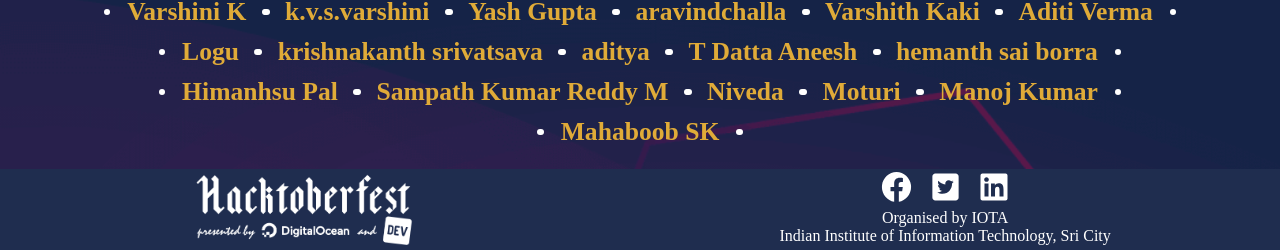
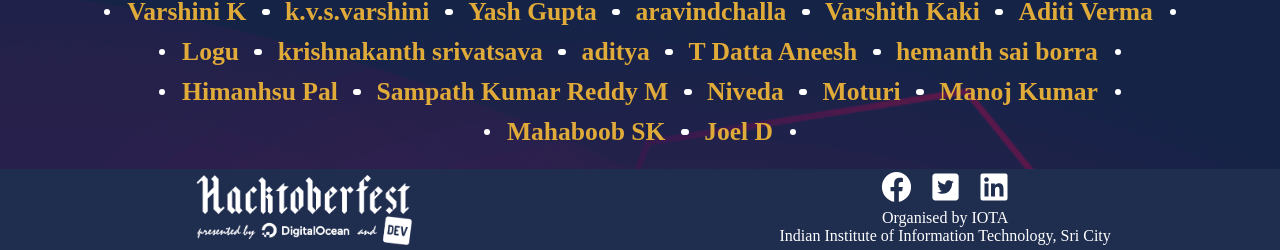
Before and after one commit to Project-Club-IIITS/hacktoberfest2019-participants, a Jekyll site: the page index.html, which Jekyll copies as it is, in a window 1280 px wide. Shown: the part 1341-1591 px from the top of the page. Built offline with Jekyll 4.4.1, drawn with Linux system fonts in a browser that asks for light colours; some web fonts are replaced.

Commit message:
adding joel d

```diff
--- a/index.html
+++ b/index.html
@@ -204,6 +204,7 @@
             <li><a href="https://github.com/shashank4602ashank">Moturi</a></li>
             <li><a href="https://github.com/manojsai2002">Manoj Kumar</a></li>
             <li><a href="https://github.com/bannu6301418535">Mahaboob SK</a></li>
+            <li><a href="https://github.com/sudo-glitch">Joel D</a></li>
 
         </ul>
       </div>
```
